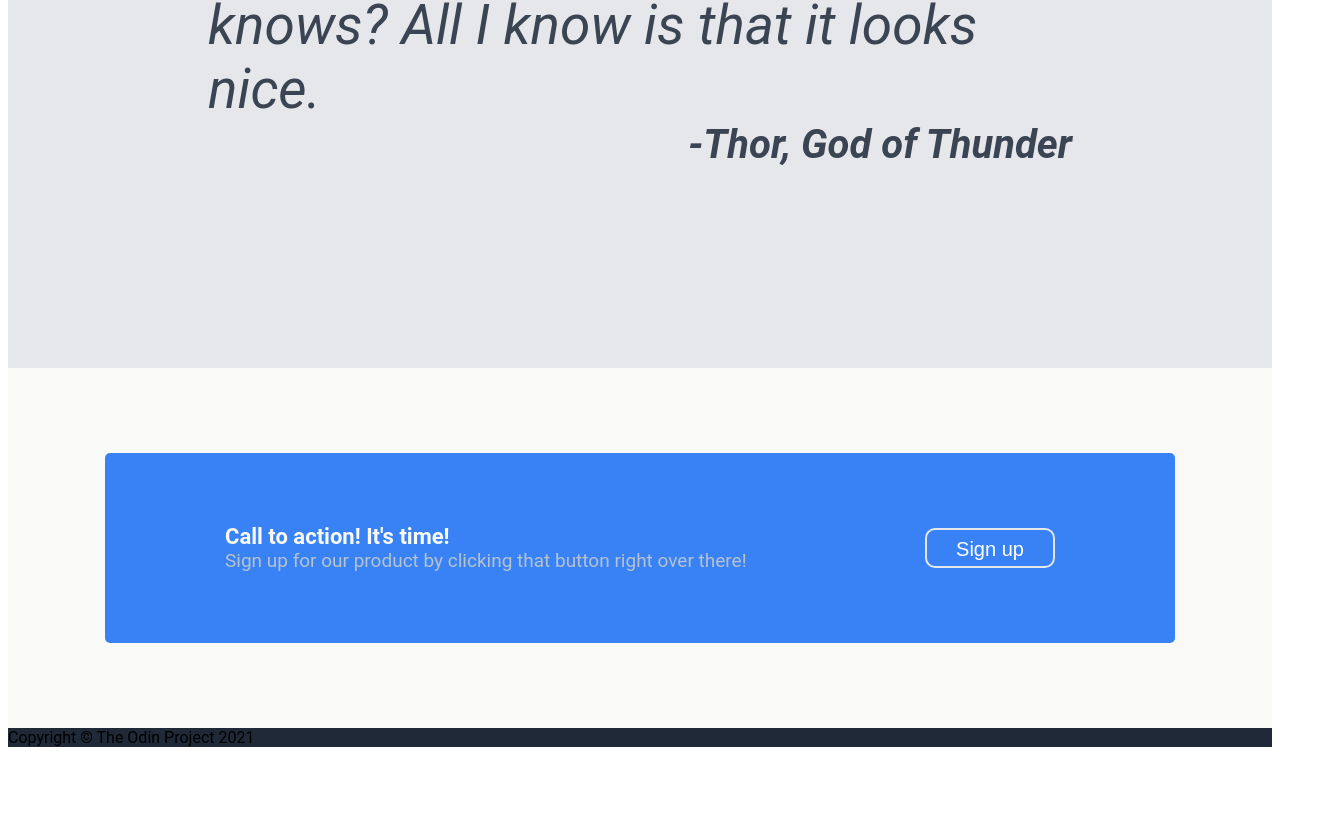
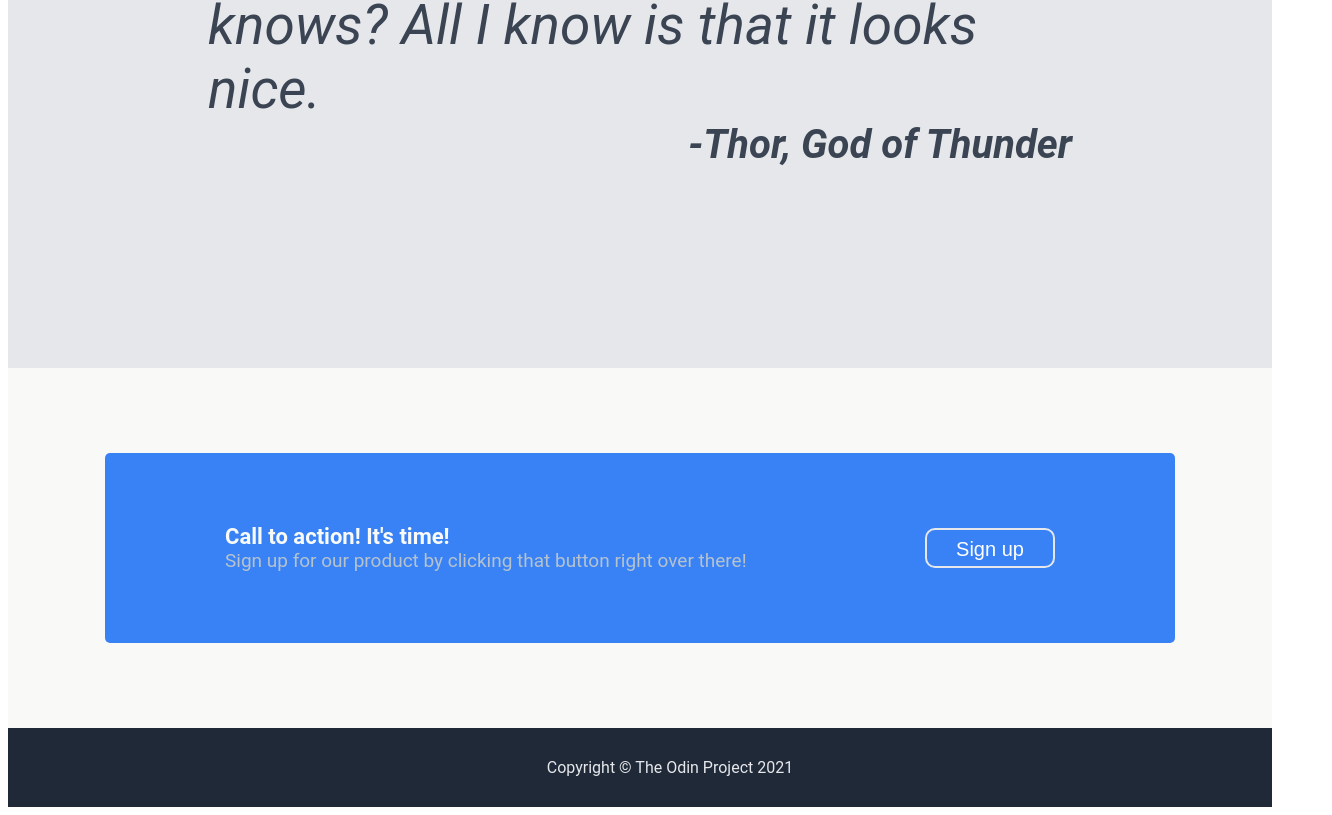
Before and after one commit to Mehdi303/Landing-page, a plain HTML site: page index.html in a window 1280 px wide. Shown: the part 1501-2316 px from the top of the page, 1332 px wide, since content can reach past the window. Before the commit the page ends 2256 px from the top, so only its background shows below. Drawn offline with Linux system fonts and the light colour scheme.

Commit message:
did everything finally done

```diff
--- a/styles.css
+++ b/styles.css
@@ -191,3 +191,12 @@ h2 {
 .tt {
     margin-left: 85px;
 }
+
+.footer {
+    padding: 30px;
+    width: 100%;
+    text-align: center;
+    color: #E5E7EB;
+    left: 0;
+    bottom: 0;
+}
```
